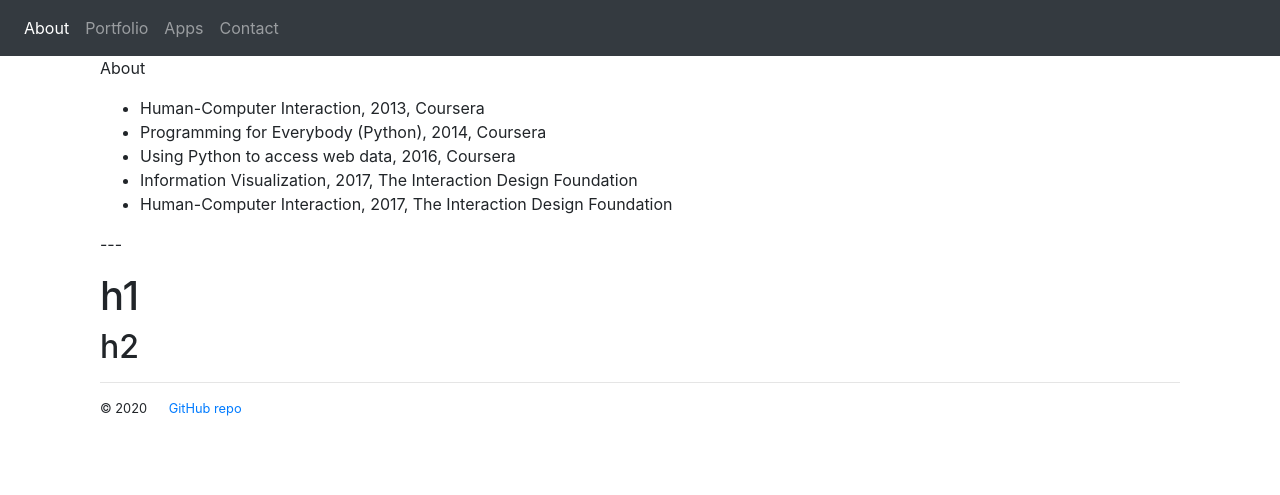
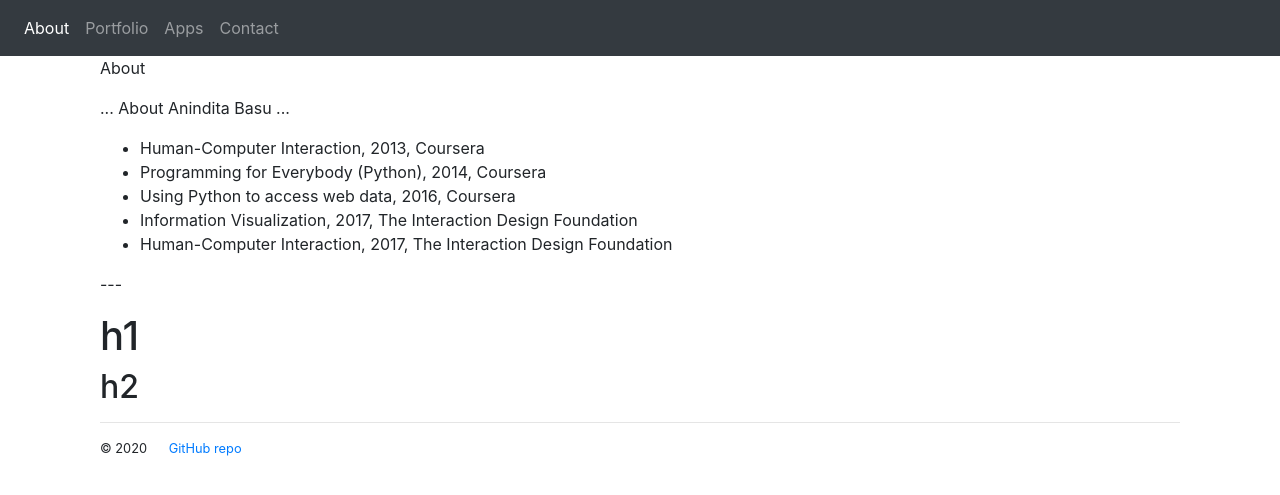
Before and after one commit to AninditaBasu/AninditaBasu, a Jekyll site: the page built from index.html, in a window 1280 px wide. Shown: the top 495 px of the page. Built offline with Jekyll 4.4.1, drawn with Linux system fonts in a browser that asks for light colours.

Commit message:
Update index.html

```diff
--- a/index.html
+++ b/index.html
@@ -4,6 +4,7 @@ title: About Anindita Basu
 ---
 <h1>{{ page.title}}</h1>
 <p>About</p>
+<p>... {{page.title}} ...</p>
 <ul>
 {% for entry in site.data.certification.certification %}
 <li>{{ entry.certificate }}, {{ entry.year }}, {{ entry.institution }}</li>
```
